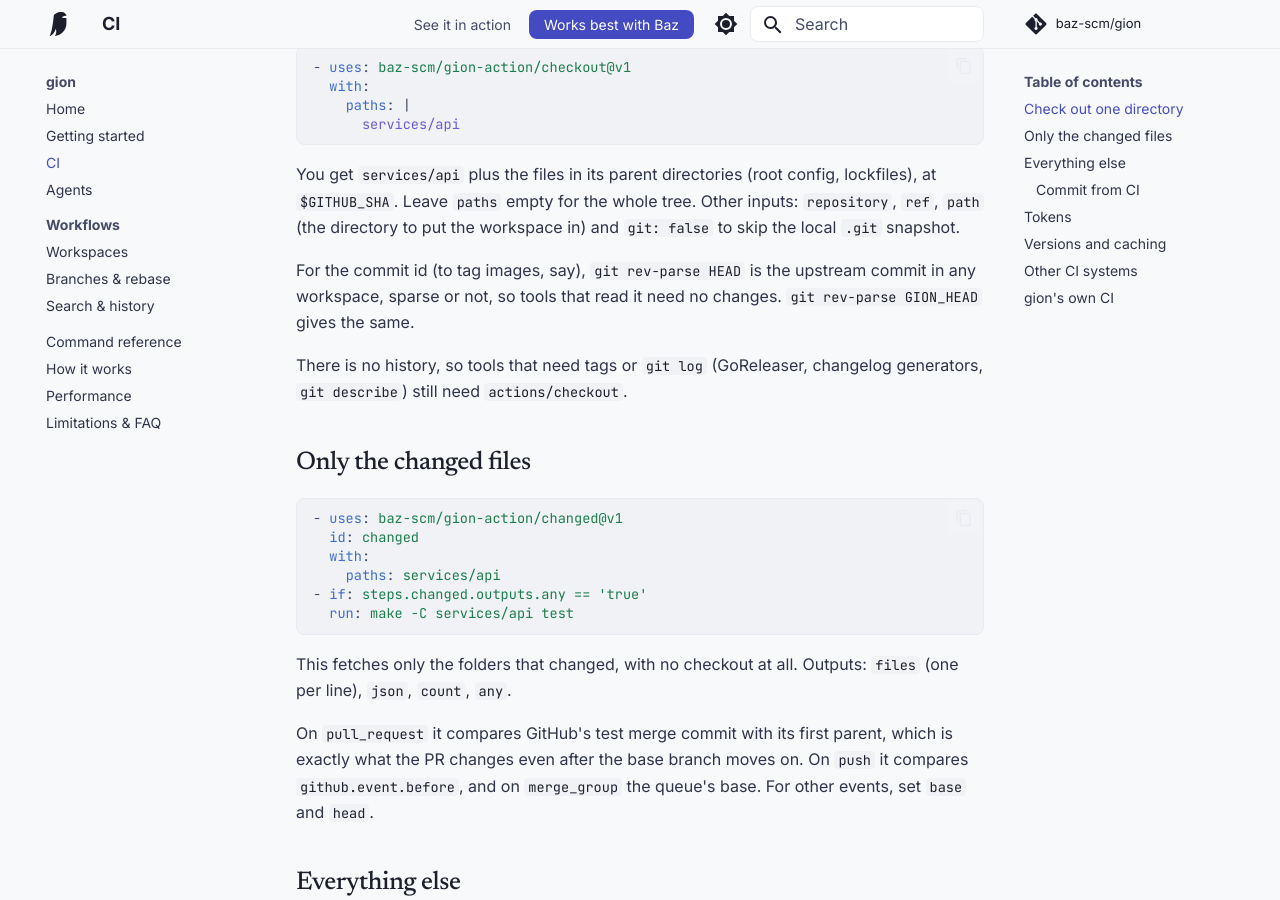
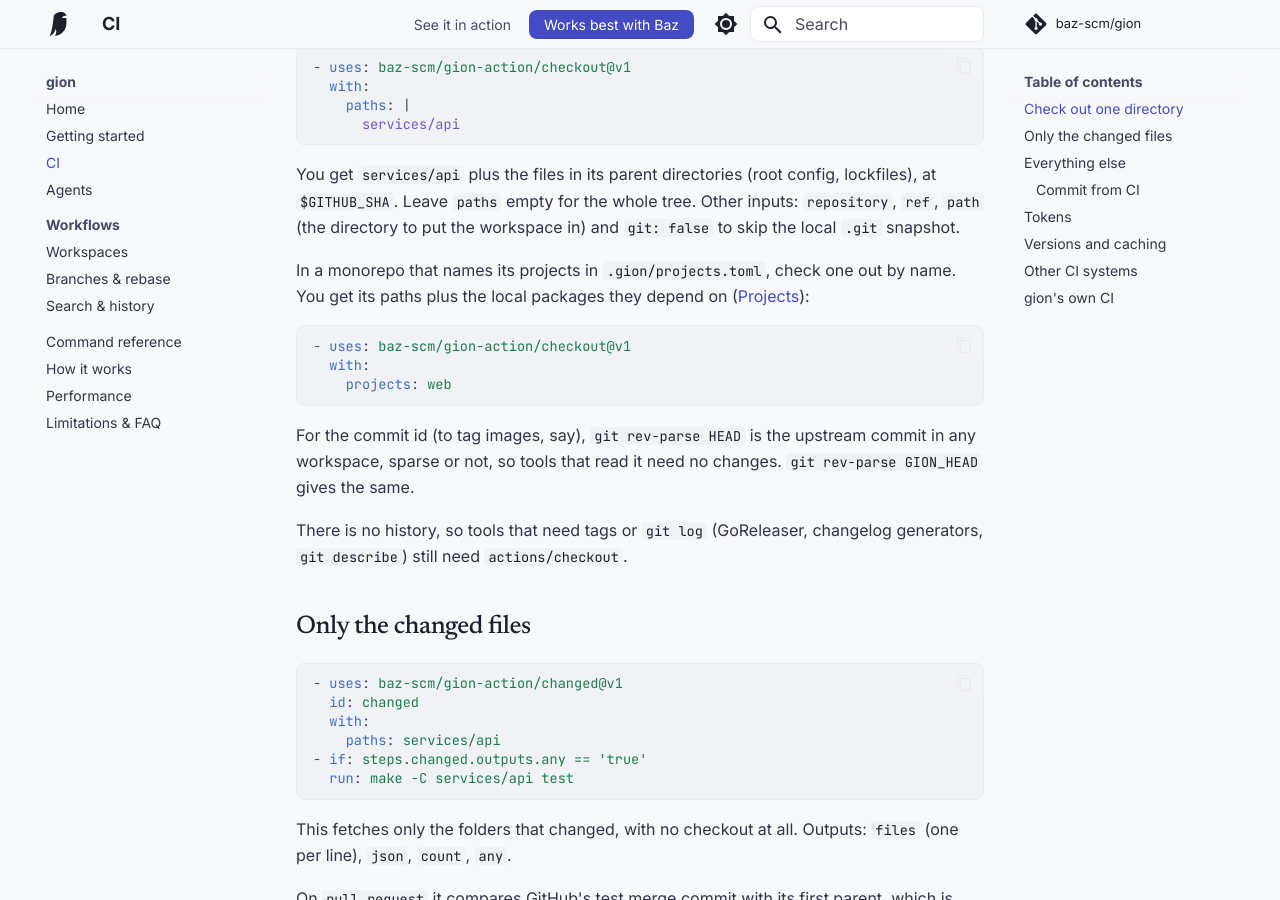
Before and after one commit to baz-scm/gion, an MkDocs documentation site: the page built from docs/ci.md, in a window 1280 px wide and 900 px high, scrolled down 380 px. Built offline with MkDocs 1.6.1 and Material for MkDocs 9.7.7, drawn with Linux system fonts in a browser that asks for light colours; comment, search, counter and statistics services are not loaded.

Commit message:
docs: projects on the landing page and CI guide
Co-Authored-By: Claude Opus 5.5 <noreply@anthropic.com>

````diff
--- a/docs/ci.md
+++ b/docs/ci.md
@@ -14,6 +14,14 @@ In GitHub Actions, use [gion-action](https://github.com/baz-scm/gion-action). Ea
 ```
 
 You get `services/api` plus the files in its parent directories (root config, lockfiles), at `$GITHUB_SHA`. Leave `paths` empty for the whole tree. Other inputs: `repository`, `ref`, `path` (the directory to put the workspace in) and `git: false` to skip the local `.git` snapshot.
+
+In a monorepo that names its projects in `.gion/projects.toml`, check one out by name. You get its paths plus the local packages they depend on ([Projects](workspaces.md#projects-and-manual-dependencies)):
+
+```yaml
+- uses: baz-scm/gion-action/checkout@v1
+  with:
+    projects: web
+```
 
 For the commit id (to tag images, say), `git rev-parse HEAD` is the upstream commit in any workspace, sparse or not, so tools that read it need no changes. `git rev-parse GION_HEAD` gives the same.
 
````
Also changed, not shown: docs/index.md (+14 -0 lines).
